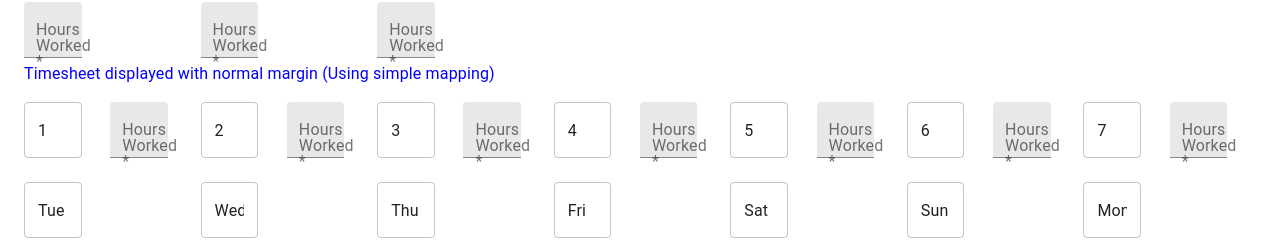
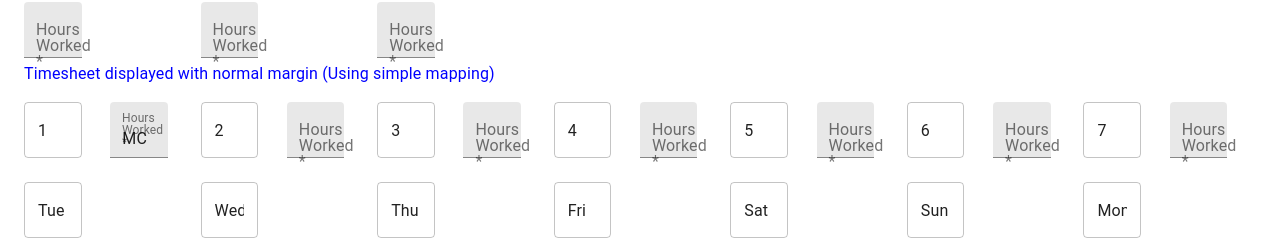
Before and after one commit to olNYXlo/MaterialUI, a React (Create React App) app: page /Timesheet in a window 1280 px wide. Shown: the part 1262-1502 px from the top of the page. Built offline with nearby package versions, Linux system fonts and the light colour scheme.

Commit message:
added defaultValue functionality for timesheet. so can pre-populate form with values & still be able to edit

```diff
--- a/src/Timesheet.js
+++ b/src/Timesheet.js
@@ -136,6 +136,7 @@ class Timesheet extends React.Component {
                   onChange={this.handleInput}
                   type = 'text'
                   id = {day[0]}
+                  defaultValue = {day[2]}
                   />
               </Grid>
 
```
